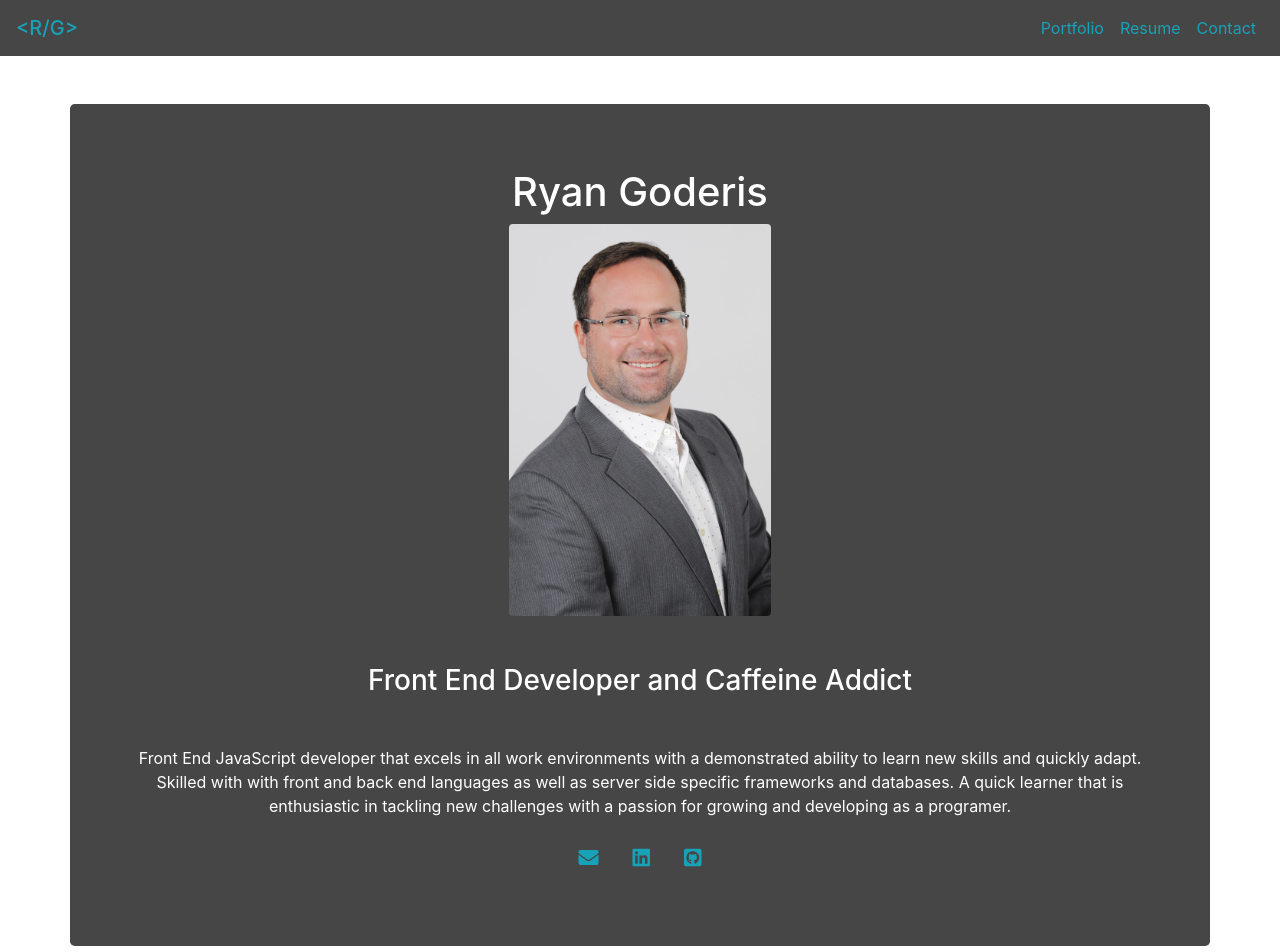
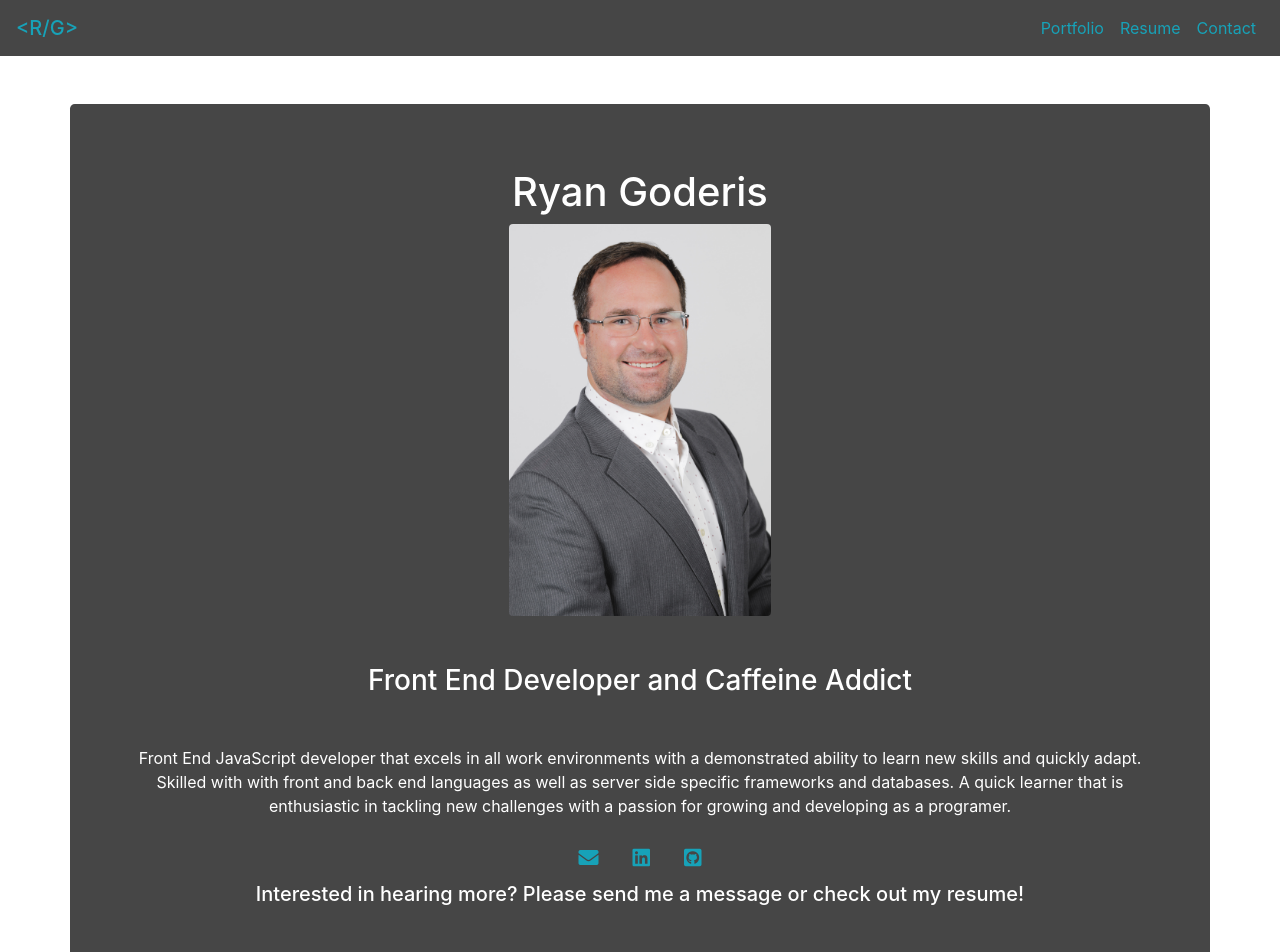
Before and after one commit to rgoderis/portfolio_2, a React (Create React App) app in the folder client/: page / in a window 1280 px wide. Shown: the top 952 px of the page. Built offline with nearby package versions, Linux system fonts and the light colour scheme.

Commit message:
added text to Main section that links to Resume and Contact pages and styled text.

```diff
--- a/client/src/Components/Main/index.js
+++ b/client/src/Components/Main/index.js
@@ -1,6 +1,9 @@
 import React from 'react'
 import "./style.css"
 import headshot from "../../images/LowRezHeadshot.jpg"
+import {Link} from "react-router-dom"
+import "./style.css"
+
 
 function Main(){
     const clickListener = ()=>{
@@ -24,6 +27,7 @@ function Main(){
                     <a href="https://www.linkedin.com/in/ryan-goderis" target="_blank" rel="noopener noreferrer" className="text-info btn btn-lg"><i className="fab fa-linkedin"></i></a>
                     <a href="https://github.com/rgoderis" target="_blank" rel="noopener noreferrer" className="text-info btn btn-lg"><i className="fab fa-github-square"></i></a>
                 </section>
+                <h5 className="text-center text-white">Interested in hearing more? Please send me a <Link to="/Contact" className="link">message</Link> or check out my <Link to="/Resume" className="link">resume</Link>!</h5>
             </main>
         </div>
     )
--- a/client/src/Components/Main/style.css
+++ b/client/src/Components/Main/style.css
@@ -1,3 +1,10 @@
 .background-primary{
     background-color: rgb(70, 70, 70);
 }
+.link{
+    color: white;
+}
+.link:hover{
+    text-decoration: none;
+    color: lightseagreen
+}
--- a/client/src/Pages/Resume.js
+++ b/client/src/Pages/Resume.js
@@ -1,5 +1,5 @@
 import React from 'react';
-import resume from "../images/Resume.pdf"
+import resume from "../images/PortfolioResume.pdf"
 
 function Resume(){
     return(
```
Also changed, not shown: 2 other files (tests, documents, lock files or other folders).
